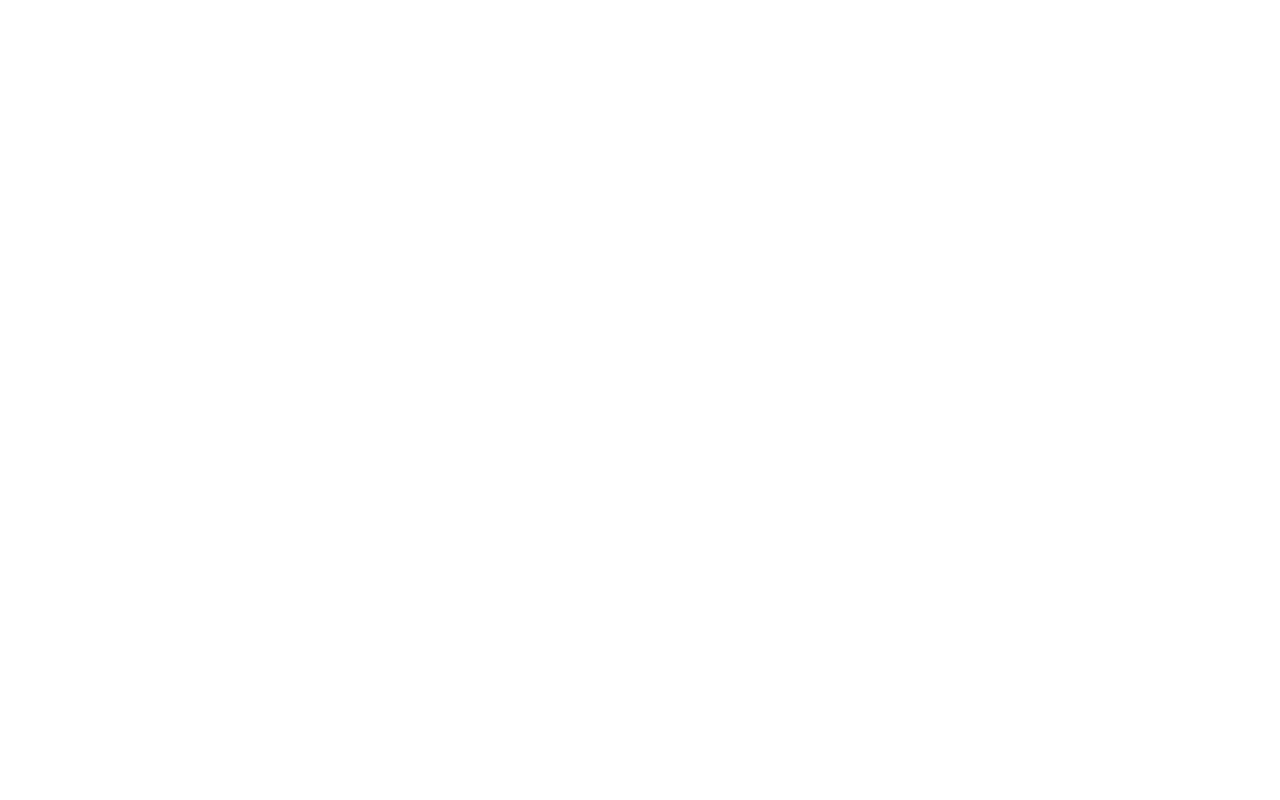
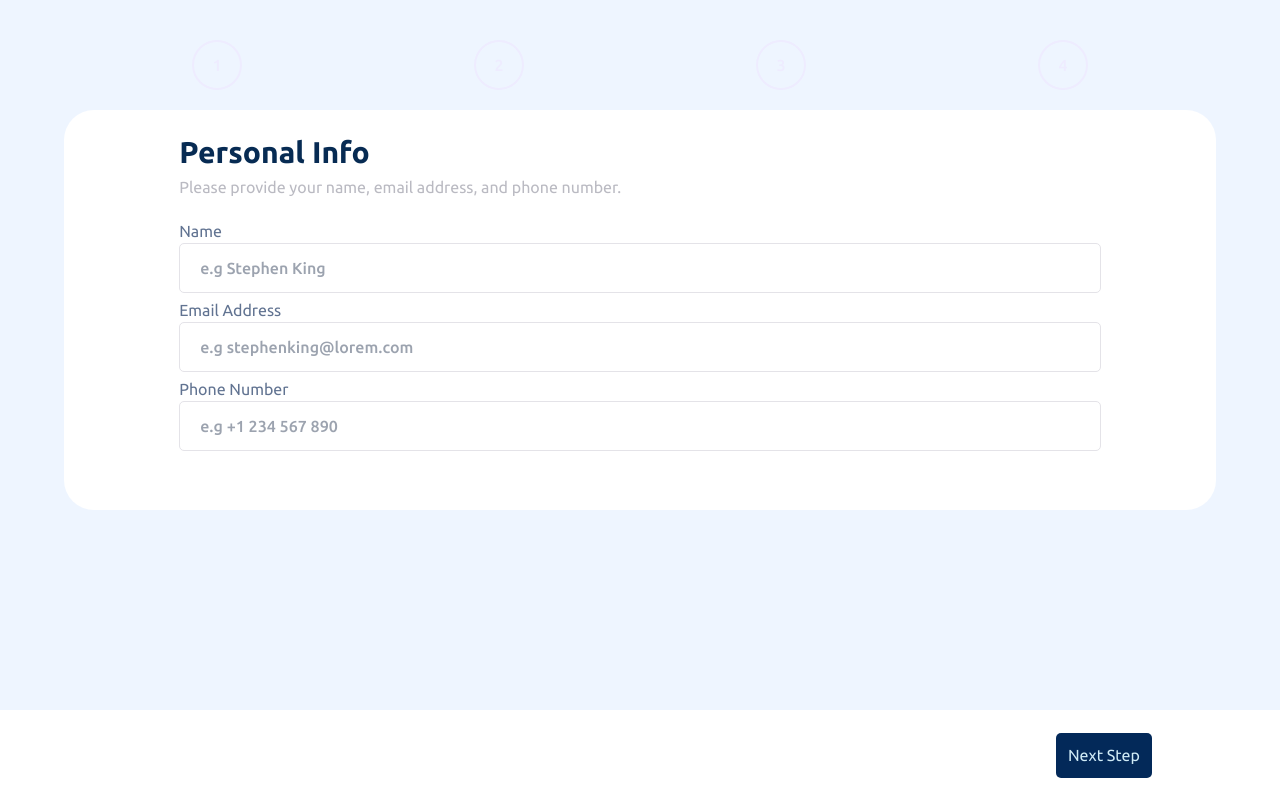
Before and after one commit to IamMishael06/Multi-Form, a plain HTML site: page index.html in a window 1280 px wide. Drawn offline with nearby package versions, Linux system fonts and the light colour scheme; a web font is replaced by a local one.

Commit message:
second commit

```diff
--- a/assets/css/index.css
+++ b/assets/css/index.css
@@ -0,0 +1,57 @@
+@import url('https://fonts.googleapis.com/css2?family=Dela+Gothic+One&family=IBM+Plex+Mono:wght@200;300;400;500;600;700&family=IBM+Plex+Serif:wght@300;400;500;600;700&family=Lato:wght@300&family=Noto+Sans:wght@100;200;300;400;500;600;700;800;900&family=Tomorrow:wght@200;300;400;500;600;700;800;900&family=Ubuntu:wght@300;400;500;700&family=Work+Sans:wght@200;300;400;500;600;700;800;900&display=swap');
+body{
+    margin: 0;
+    background: #eef5ff;
+}
+.step{
+    width: 50px;
+    height: 50px;
+    color: #eeecff;
+    border-radius: 99%;
+    display: flex;
+    justify-content: center;
+    align-items: center;
+    border: 2px solid #eeecff;
+    font-family: ubuntu;
+    font-weight: 500;
+    transition: 0.3s;
+}
+.step.active{
+    background: #bfe1fe;
+    color: #2d506f;
+    border: none;
+}
+.header h1{
+    font-weight: 700;
+    font-family: ubuntu;
+}
+.header p{
+    font-weight: 400;
+    font-family: ubuntu;
+}
+form label{
+    color: #617391;
+    font-weight: 400;
+    font-family: ubuntu;
+
+}
+form input{
+    width: 100%;
+    height: 50px;
+    border: 1px solid #e4e3e8;
+    border-radius: 5px;
+    outline: none;
+    padding-left: 20px;
+    font-weight: 500;
+    font-family: ubuntu;
+    margin-bottom: 5px;
+}
+form input[type=text]::placeholder{
+    padding-left: 0px;
+    font-weight: 500;
+    font-family: ubuntu;
+}
+.next button{
+    font-family: ubuntu;
+    color: #d0ebf6;
+}
--- /dev/null
+++ b/assets/js/index.js
@@ -0,0 +1,9 @@
+function animationActivities(params) {
+    var steps = document.querySelectorAll('.step')
+    steps.forEach( step => {
+        step.addEventListener('click',(e)=>{
+            step.classList.add('active')
+        })
+    });
+}
+animationActivities();
--- a/index.html
+++ b/index.html
@@ -17,6 +17,40 @@
   </style>
 </head>
 <body>
+  <!--==================== Side Mobile nav  ================-->
+  <div class="sidebar-image relative">
+    <img src="/assets/images/bg-sidebar-mobile.svg" alt="" class="w-[100%] md:hidden absolute">
+    <div class="steps relative z-20 flex justify-between w-[70%] mx-auto pt-10">
+      <div class="step">1</div>
+      <div class="step">2</div>
+      <div class="step">3</div>
+      <div class="step">4</div>
+    </div>
+  </div>
+  <main class="form-boxes">
+    <div class="form-box w-[90%] mx-auto bg-[#ffffff] h-[400px] relative z-99 mt-5 rounded-[30px] flex justify-center items-center">
+      <div class="h-[90%] w-[80%] mx-auto header">
+        <h1 class="text-[#072b53] text-[30px]">Personal Info</h1>
+        <p class="text-[#babac2]">Please provide your name, email address, and phone number.</p>
+        <form action="" class="mt-5">
+          <label for="name">Name</label><br>
+          <input id="name" type="text" placeholder="e.g Stephen King">
+          <label for="email">Email Address</label><br>
+          <input id="email" type="email" placeholder="e.g stephenking@lorem.com">
+          <label for="Phonenum">Phone Number</label><br>
+          <input id="Phonenum" type="text" placeholder="e.g +1 234 567 890">
+        </form>
+      </div>
 
+    </div>
+    <div class="w-[100%] h-[90px] bg-[#ffffff]  absolute bottom-0 next">
+      <div class="w-[90%] h-[100%] flex justify-end mr-3 items-center">
+        <button class="h-[50%] bg-[#032959] px-3 rounded-[5px] text-[#fff]">Next Step</button>
+      </div>
+    </div>
+  </main>
+
+
+  <script src="/assets/js/index.js"></script>
 </body>
 </html>
```
